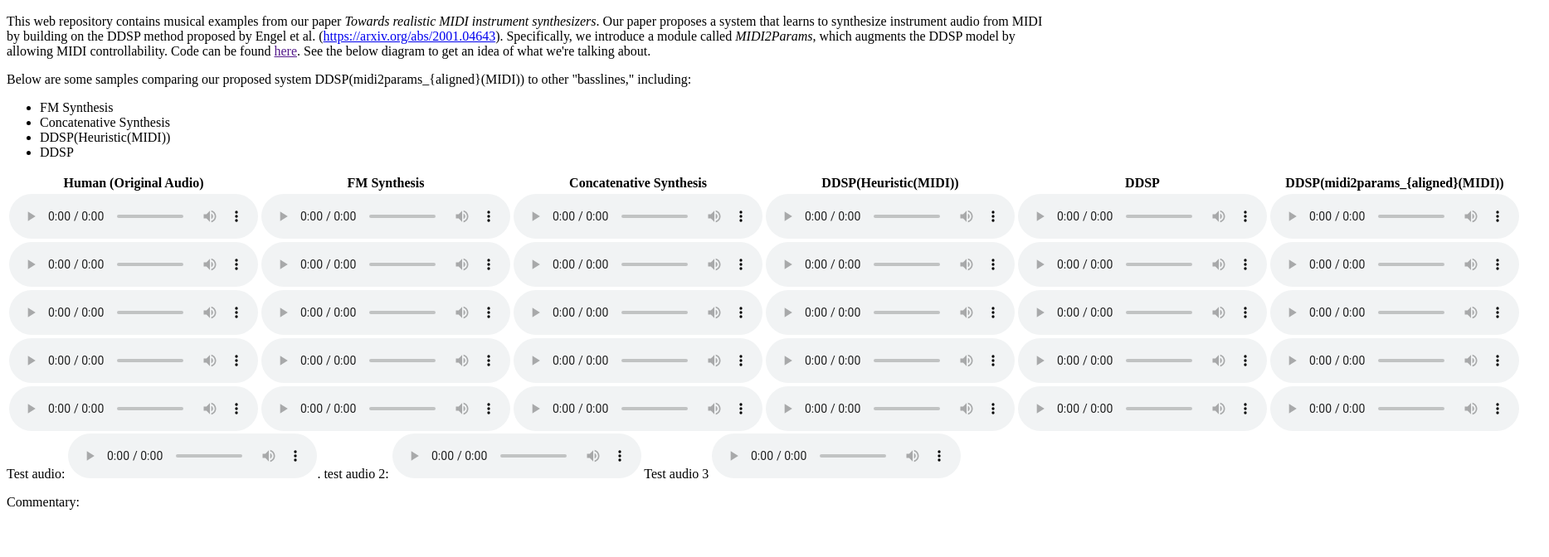
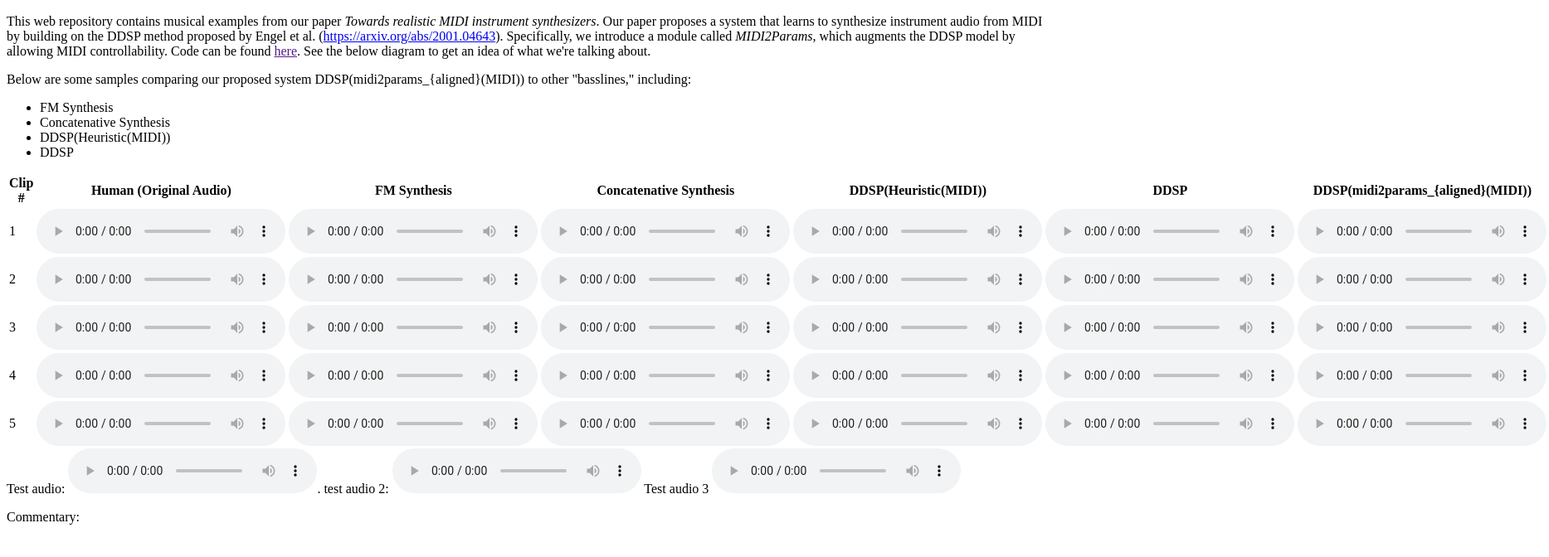
Before and after one commit to rodrigo-castellon/midi2params, a plain HTML site: page index.html in a window 1280 px wide. Shown: the part 96-768 px from the top of the page at 83% size, 1867 px wide, since content can reach past the window. Drawn offline with Linux system fonts and the light colour scheme.

Commit message:
added clip numbers

```diff
--- a/index.html
+++ b/index.html
@@ -27,7 +27,7 @@ Below are some samples comparing our proposed system DDSP(midi2params_{aligned}(
 
 <table>
     <tr>
-        <!--<th>Clip #</th>-->
+        <th>Clip #</th>
         <th>Human (Original Audio)</th>
         <th>FM Synthesis</th>
         <th>Concatenative Synthesis</th>
@@ -36,7 +36,7 @@ Below are some samples comparing our proposed system DDSP(midi2params_{aligned}(
         <th>DDSP(midi2params_{aligned}(MIDI))</th>
     </tr>
 <tr>
-    <!--<td>08</td>-->
+    <td>1</td>
     <td><audio controls="controls" src="https://nlp.stanford.edu/data/cdonahue/wavegenie_userstudy/v2/obligation/08.wav">
         Your browser does not support the HTML5 Audio element.
     </audio></td>
@@ -57,7 +57,7 @@ Below are some samples comparing our proposed system DDSP(midi2params_{aligned}(
     </audio></td>
 </tr>
 <tr>
-    <!--<td>10</td>-->
+    <td>2</td>
     <td><audio controls="controls" src="https://nlp.stanford.edu/data/cdonahue/wavegenie_userstudy/v2/obligation/10.wav">
         Your browser does not support the HTML5 Audio element.
     </audio></td>
@@ -78,7 +78,7 @@ Below are some samples comparing our proposed system DDSP(midi2params_{aligned}(
     </audio></td>
 </tr>
 <tr>
-    <!--<td>12</td>-->
+    <td>3</td>
     <td><audio controls="controls" src="https://nlp.stanford.edu/data/cdonahue/wavegenie_userstudy/v2/obligation/12.wav">
         Your browser does not support the HTML5 Audio element.
     </audio></td>
@@ -99,7 +99,7 @@ Below are some samples comparing our proposed system DDSP(midi2params_{aligned}(
     </audio></td>
 </tr>
 <tr>
-    <!--<td>16</td>-->
+    <td>4</td>
     <td><audio controls="controls" src="https://nlp.stanford.edu/data/cdonahue/wavegenie_userstudy/v2/obligation/16.wav">
         Your browser does not support the HTML5 Audio element.
     </audio></td>
@@ -120,7 +120,7 @@ Below are some samples comparing our proposed system DDSP(midi2params_{aligned}(
     </audio></td>
 </tr>
 <tr>
-    <!--<td>17</td>-->
+    <td>5</td>
     <td><audio controls="controls" src="https://nlp.stanford.edu/data/cdonahue/wavegenie_userstudy/v2/obligation/17.wav">
         Your browser does not support the HTML5 Audio element.
     </audio></td>
```
